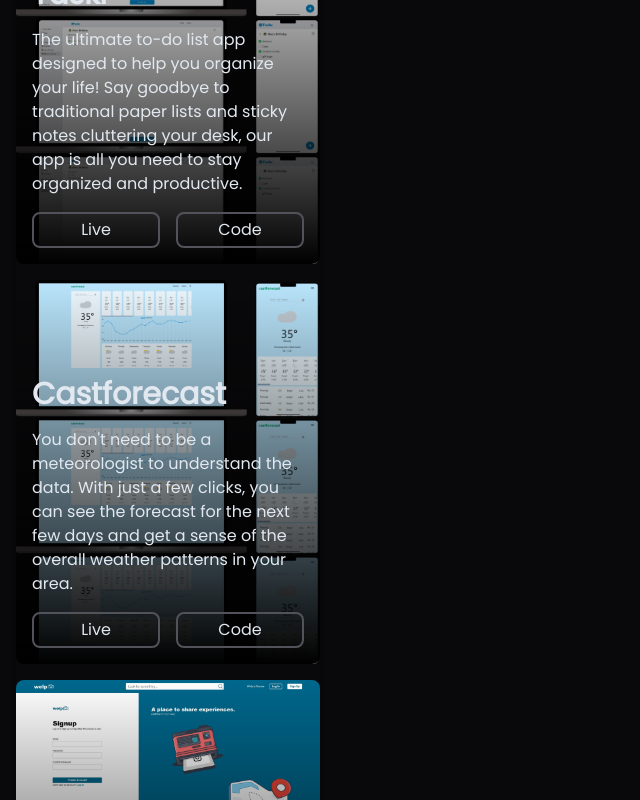
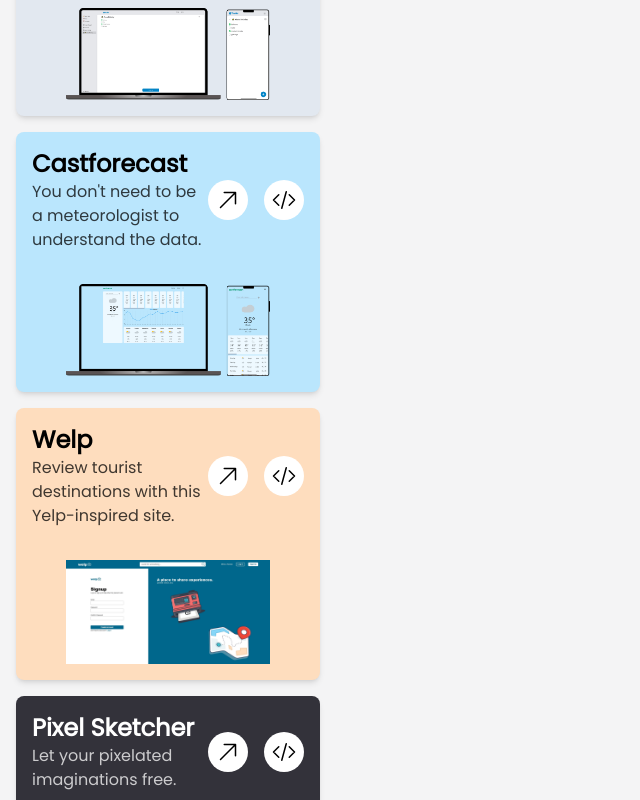
Before and after one commit to syko99/portfolioV2, a React (Vite) app: page / in a window 1280 px wide. Shown: the part 680-1480 px from the top of the page, without its empty margins (0-640 px from the left). Built offline with nearby package versions, Linux system fonts and the light colour scheme; what @savvywombat/tailwindcss-grid-areas would draw is missing.

Commit message:
update project cards display colors and buttons

```diff
--- a/src/App.jsx
+++ b/src/App.jsx
@@ -9,7 +9,7 @@ import Projects from './components/project'
 import Skills from './components/skills'
 
 function App() {
-    const [lightMode, setLightMode] = useState(false)
+    const [lightMode, setLightMode] = useState(true)
 
     function toggleLightMode() {
         lightMode === true ? setLightMode(false) : setLightMode(true)
@@ -17,7 +17,7 @@ function App() {
 
     return (
         <div id='colorTheme' className={`${lightMode === true ? '' : 'dark'}`}>
-            <div className='flex flex-col bg-slate-200 mx-auto min-h-screen dark:bg-zinc-950'>
+            <div className='flex flex-col bg-zinc-100 mx-auto min-h-screen dark:bg-zinc-950'>
                 <Header toggleLightMode={toggleLightMode} />
                 <main className='flex-grow p-4 max-w-screen-2xl mx-auto grid gap-4 grid-areas-mobile sm:grid-areas-tablet lg:grid-areas-desktop lg:grid-rows-desktop lg:grid-cols-desktop 2xl:grid-cols-desktop-wide'>
                   <About />
--- a/src/components/project/index.jsx
+++ b/src/components/project/index.jsx
@@ -1,36 +1,53 @@
+import taskrImg from  '../../assets/project_images/taskr.png'
+import castforecastImg from  '../../assets/project_images/castforecast.png'
+import welpImg from  '../../assets/project_images/welp.jpg'
+import pixelSketcherImg from  '../../assets/project_images/pixelSketcher.jpg'
+
 import Project from './project'
 
 const Projects = () => {
     let projectList = [
         {
             name: 'Pixel Sketcher',
-            background: 'bg-pixelSketcher',
-            description: 'A sketching web application made with HTML, CSS, and Javascript.',
+            image: pixelSketcherImg,
+            description: 'Let your pixelated imaginations free.',
             live: 'https://syko99.github.io/pixelSketcherPub/',
             code: 'https://github.com/syko99/pixelSketcherPub',
+            background: 'bg-[#33323A]',
+            textColor: 'text-white',
+            accentColor: 'white'
         },
         {
             name: 'Welp',
-            background: 'bg-welp',
-            description: 'A full-stack review website using PHP, SQL, Javascript, HTML, and CSS.',
+            image: welpImg,
+            description: 'Review tourist destinations with this Yelp-inspired site.',
             live: 'http://sp-cfsics.metrostate.edu/~ics325fa2227/Group7_Project/index.php',
             code: 'https://github.com/syko99/Welp',
+            background: 'bg-[#FEDDBE]',
+            textColor: 'text-black',
+            accentColor: 'black'
         },
         {
             name: 'castforecast',
-            background: 'bg-castforecast',
+            image: castforecastImg,
             description:
-                "You don't need to be a meteorologist to understand the data. With just a few clicks, you can see the forecast for the next few days and get a sense of the overall weather patterns in your area.",
+                "You don't need to be a meteorologist to understand the data.",
             live: 'https://castforecast.netlify.app',
             code: 'https://github.com/syko99/castforecast',
+            background: 'bg-sky-200',
+            textColor: 'text-black',
+            accentColor: 'black'
         },
         {
             name: 'Taskr',
-            background: 'bg-taskr',
+            image: taskrImg,
             description:
-                'The ultimate to-do list app designed to help you organize your life! Say goodbye to traditional paper lists and sticky notes cluttering your desk, our app is all you need to stay organized and productive.',
+                'The ultimate to-do list app.',
             live: 'https://taskrapp.netlify.app',
             code: 'https://github.com/syko99/Taskr',
+            background: 'bg-slate-200',
+            textColor: 'text-black',
+            accentColor: 'black'
         },
     ]
 
@@ -39,7 +56,7 @@ const Projects = () => {
     })
 
     return (
-        <div className='grid-in-projects w-full grid gap-4 shadow-md rounded-lg '>
+        <div className='grid-in-projects w-full grid gap-4 rounded-lg '>
             {/* <h2 className='text-xl text-slate-800 dark:text-slate-300'>Projects <hr /></h2> */}
             {projectComponents}
         </div>
--- a/src/components/project/project.jsx
+++ b/src/components/project/project.jsx
@@ -1,19 +1,36 @@
+import linkSvg from '../../assets/link.svg'
+import bracketSvg from '../../assets/brackets.svg'
+
 const Project = ({ project }) => {
     return (
-        <div className={`w-full h-96 rounded-lg ${project.background} bg-contain overflow-hidden text-slate-200`}>
-            <div className="w-full h-full flex flex-col gap-4 p-4 bg-gradient-to-t from-black to-transparent">
-                <div className="flex flex-col gap-4 mt-auto">
-                    <h3 className='text-3xl font-bold capitalize'>{project.name}</h3>
-                    <p>{project.description}</p>
-                    <div className='flex gap-4 justify-center items-center'>
-                        <a href={project.live} target='_' className='w-full max-w-xs'>
-                            <button className='w-full p-1 border-2 rounded-lg hover:border-slate-300 dark:border-zinc-600 dark:hover:border-zinc-500'>Live</button>
-                        </a>
-                        <a href={project.code} target='_' className='w-full max-w-xs'>
-                            <button className='w-full p-1 border-2 rounded-lg hover:border-slate-300 dark:border-zinc-600 dark:hover:border-zinc-500'>Code</button>
-                        </a>
-                    </div>
+        <div
+            className={`w-full flex flex-col rounded-lg p-4 ${project.background} shadow-md ${project.textColor}`}>
+            <div className='flex justify-between items-center'>
+                <div>
+                    <h3 className='text-2xl font-bold capitalize'>{project.name}</h3>
+                    <p className='opacity-75'>{project.description}</p>
                 </div>
+                <div className={`flex gap-4 text-black`}>
+                    <a href={project.live} target='_' className=''>
+                        <button
+                            className={`w-10 aspect-square p-1 rounded-full grid place-items-center bg-white`}>
+                            <div className='w-6'>
+                                <img src={linkSvg} alt='link to project page' />
+                            </div>
+                        </button>
+                    </a>
+                    <a href={project.code} target='_' className=''>
+                        <button
+                            className={`w-10 aspect-square p-1 rounded-full grid place-items-center bg-white`}>
+                            <div className='w-6'>
+                                <img src={bracketSvg} alt='link to code' />
+                            </div>
+                        </button>
+                    </a>
+                </div>
+            </div>
+            <div className='w-3/4 mx-auto mt-8'>
+                <img src={project.image} alt='project image' />
             </div>
         </div>
     )
--- a/tailwind.config.js
+++ b/tailwind.config.js
@@ -7,10 +7,6 @@ module.exports = {
         extend: {
             backgroundImage: {
                 landscape: "url('./src/assets/profile_images/landscape.png')",
-                taskr: "url('./src/assets/project_images/taskr.png')",
-                castforecast: "url('./src/assets/project_images/castforecast.png')",
-                welp: "url('./src/assets/project_images/welp.jpg')",
-                pixelSketcher: "url('./src/assets/project_images/pixelSketcher.jpg')",
             },
             gridTemplateAreas: {
                 mobile: ['about', 'work', 'skills', 'projects'],
```
Also changed, not shown: src/assets/brackets.svg (added), src/assets/link.svg (added).
